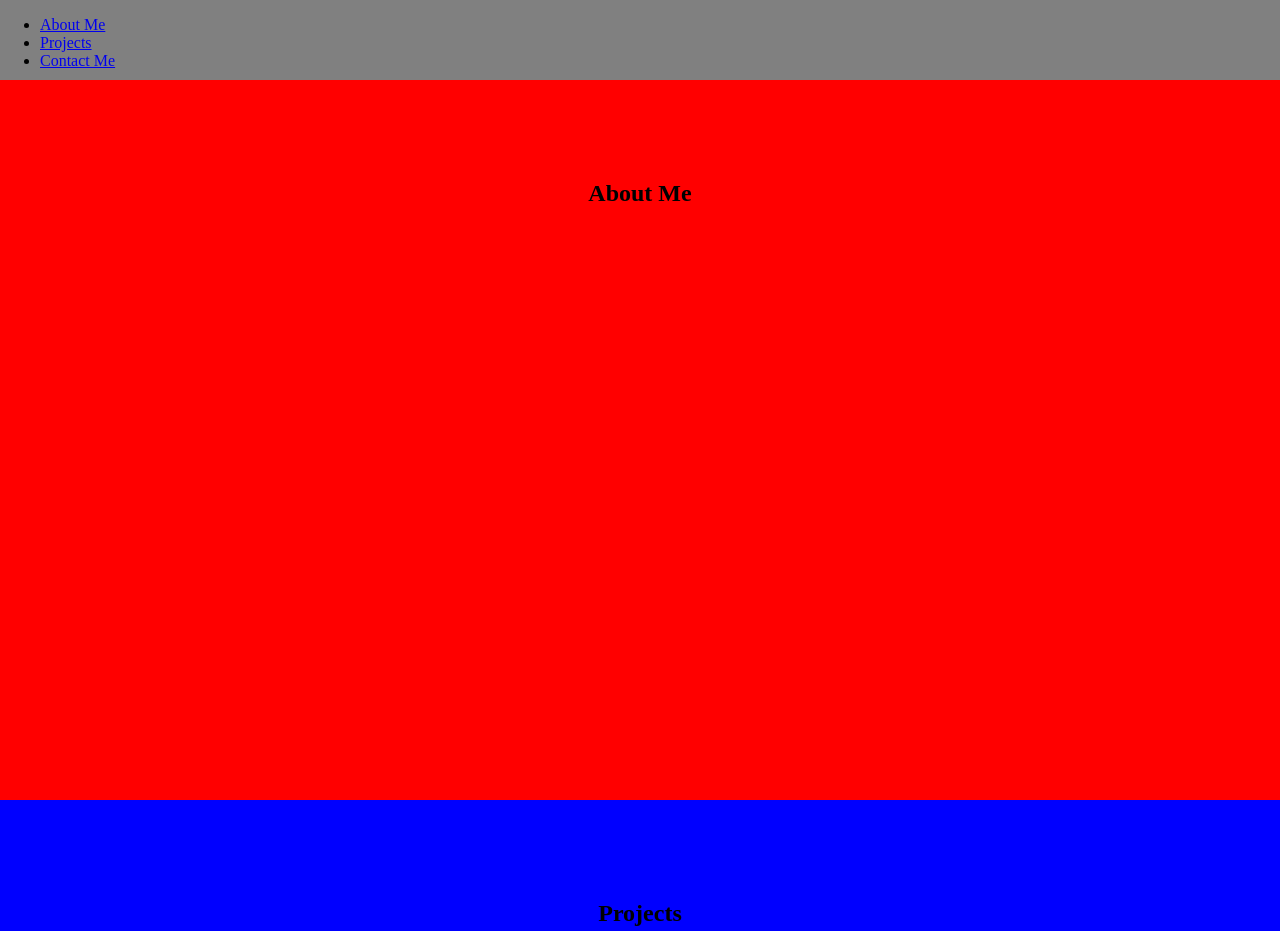
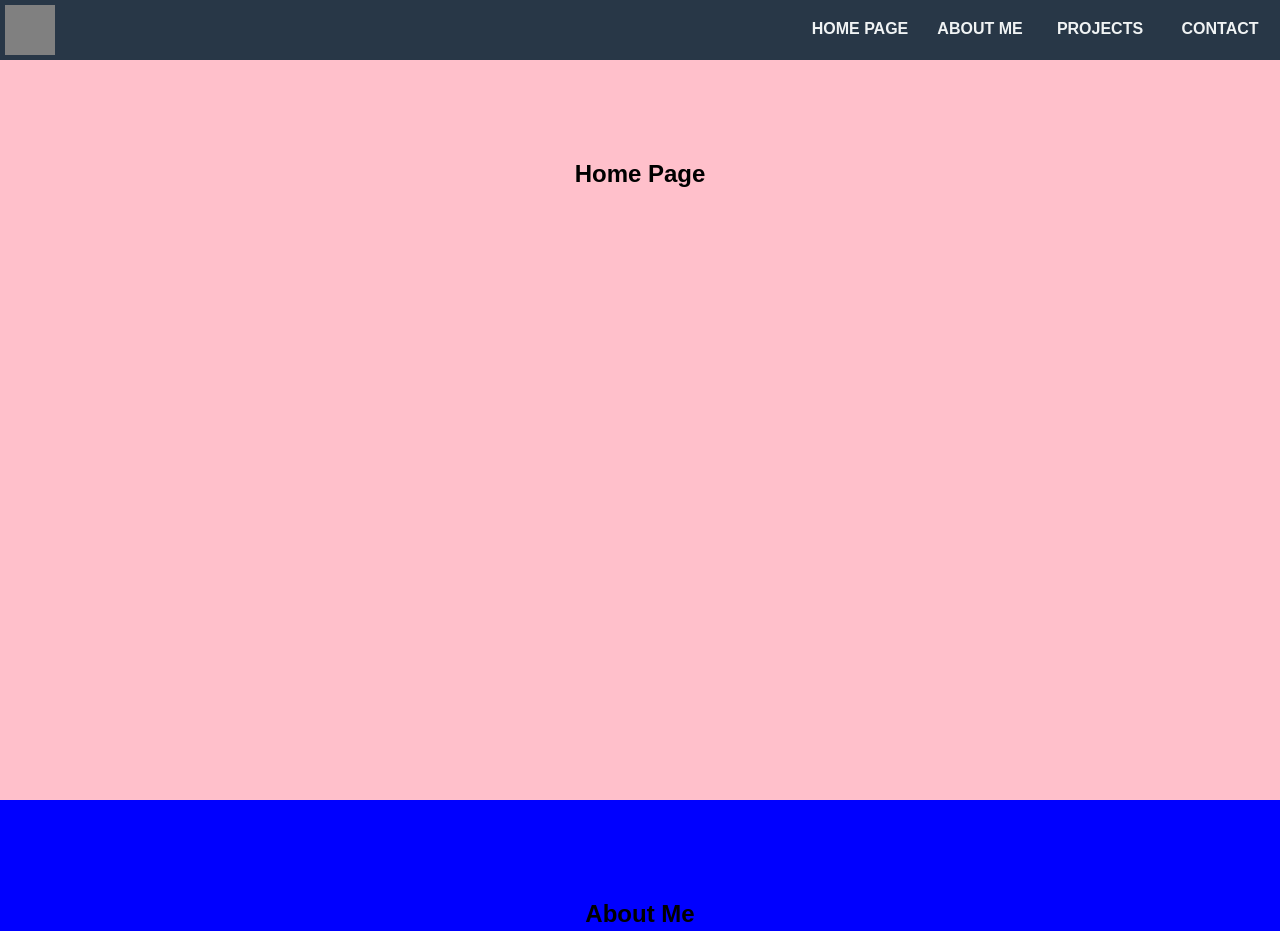
Before and after one commit to mzamarri/Sandbox, a plain HTML site: page Single_Page_Portfolio/index.html in a window 1280 px wide. Shown: the top 931 px of the page. Drawn offline with Linux system fonts and the light colour scheme.

Commit message:
Adding files

```diff
--- /dev/null
+++ b/Single_Page_Portfolio/YT_Example/index.css
@@ -0,0 +1,87 @@
+:root {
+    /* scroll-behavior: smooth; */
+}
+
+body {
+    margin: 0;
+    padding: 0;
+    font-family: Arial, Helvetica, sans-serif;
+}
+
+header {
+    width: 100%;
+    background: #262626;
+    overflow: hidden;
+    position: fixed;
+    top: 0;
+}
+
+#logo-placeholder {
+    display: inline-block;
+    background-color: yellow;
+    height: 60px;
+    width: 60px;
+    /* text-align: center; */
+    /* vertical-align: bottom; */
+}
+
+#logo-placeholder h1 {
+    display: inline-block;
+    text-align: center;
+    margin: 0;
+    position: relative;
+    top: 50%;
+    left: 50%;
+    transform: translate(-50%, -50%);
+}
+
+nav {
+    float: right;
+}
+
+ul {
+    padding: 0;
+    margin: 0;
+    list-style: none;
+}
+
+li {
+    float: left;
+}
+
+a {
+    padding: 20px;
+    width: 100px;
+    display: block;
+    text-decoration: none;
+    color: #fff;
+    text-transform: uppercase;
+    font-weight: bold;
+}
+
+#section-1 {
+    height:100vh;
+    background: pink;
+    display: inline-block;
+    width: 100%;
+}
+
+#section-2 {
+    height:100vh;
+    background: red;
+    display: inline-block;
+    width: 100%;
+}
+
+#section-3 {
+    height:100vh;
+    background: blue;
+    display: inline-block;
+    width: 100%;
+}
+
+h1 {
+    margin: 100px;
+    text-align: center;
+    padding: 0;
+}
--- a/Single_Page_Portfolio/index.css
+++ b/Single_Page_Portfolio/index.css
@@ -1,50 +1,108 @@
+:root {
+    scroll-behavior: smooth;
+    --nav-height: 60px;
+    --nav-color: #F0F3F4;
+    --nav-bg-color: #283747;
+}
+
 body {
+    /* width: 100vw; */
     margin: 0;
     padding: 0;
+    /* position: absolute; */
+    /* top: 10vh; */
+    font-family: Arial, Helvetica, sans-serif;
+}
+
+header {
+    margin: 0;
+    width: 100%;
+    height: var(--nav-height);
+    background-color: var(--nav-bg-color);
+    position: sticky;
+    top: 0;
+    overflow: hidden;
+}
+
+#logo {
+    background-color: grey;
+    width: 50px;
+    height: 50px;
+    display: inline-block;
+    position: relative;
+    top: 5px;
+    left: 5px;
 }
 
 #nav-bar {
     margin: 0;
-    width: 100%;
-    height: 10vh;
-    background-color: grey;
-    position: sticky;
-    top: 0;
     list-style: none;
-    text-decoration: none;
-    /* box-sizing: border-box; */
-    overflow: hidden;
+    float: right;
 }
 
-#container {
-    margin-top: 0;
+#nav-bar ul {
+    margin: 0;
+    padding: 0;
+    list-style: none;
+}
+
+#nav-bar li {
+    float: left;
+    height: 60px;
+    width: 120px;
+}
+
+#nav-bar a {
+    padding: 20px 0;
+    width: 120px;
+    height: var(--nav-height);
+    text-align: center;
+    display: block;
+    text-decoration: none;
+    font-weight: bold;
+    box-sizing: border-box;
+    text-transform: uppercase;
+    color: var(--nav-color);
+}
+
+#container > section {
+    width: 100%;
+    height: calc(100vh - var(--nav-height));
+    scroll-margin-top: var(--nav-height);
+    display: inline-block;
 }
 
 #section-1 {
-    display: inline-block;
-    width: 100%;
+    /* display: inline-block; */
+    /* width: 100%; */
     /* margin-top: 0; */
-    height: 90vh;
-    background-color: red;
-    text-align: center;
+    /* height: 100vh; */
+    background-color: pink;
+    /* text-align: center; */
 }
 
 #section-2 {
-    display: inline-block;
-    width: 100%;
-    height: 90vh;
+    /* display: inline-block; */
+    /* width: 100%; */
+    /* height: 100vh; */
     background-color: blue;
-    text-align: center;
+    /* text-align: center; */
 }
 
 #section-3 {
-    display: inline-block;
-    width: 100%;
-    height: 90vh;
+    /* display: inline-block; */
+    /* width: 100%; */
+    /* height: 90vh; */
     background-color: green;
-    text-align: center;
+    /* text-align: center; */
+}
+
+#section-4 {
+    background-color: red;
 }
 
 h1 {
     margin: 100px;
+    /* padding: 0; */
+    text-align: center;
 }
--- a/Single_Page_Portfolio/index.html
+++ b/Single_Page_Portfolio/index.html
@@ -4,24 +4,32 @@
         <link rel="stylesheet" href="./index.css" type="text/css">
     </head>
     <body>
-        <nav id="nav-bar">
-            <ul>
-                <li><a href="#section-1">About Me</a></li>
-                <li><a href="#section-2">Projects</a></li>
-                <li><a href="#section-3">Contact Me</a></li>
-            </ul>
-        </nav>
-        <!-- <div id="container"> -->
+        <header>
+            <div id="logo">
+
+            </div>
+            <nav id="nav-bar">
+                <ul>
+                    <li><a href="#section-1">Home Page</a></li>
+                    <li><a href="#section-2">About Me</a></li>
+                    <li><a href="#section-3">Projects</a></li>
+                    <li><a href="#section-4">Contact</a></li>
+                </ul>
+            </nav>
+        </header>
+        <div id="container">
             <section id="section-1">
-                <h1>About Me</h1>
-                <h1></h1>
+                <h1>Home Page</h1>
             </section>
             <section id="section-2">
+                <h1>About Me</h1>
+            </section>
+            <section id="section-3">
                 <h1>Projects</h1>
             </section>
-            <section id="section-3">
-                <h1>Contact Me</h1>
+            <section id="section-4">
+                <h1>Contact</h1>
             </section>
-        <!-- </div> -->
+        </div>
     </body>
 </html>
```
Also changed, not shown: Single_Page_Portfolio/YT_Example/index.html (added, +38 -0 lines).
